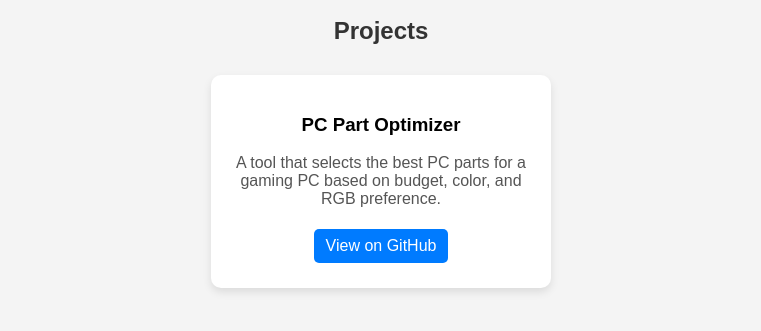
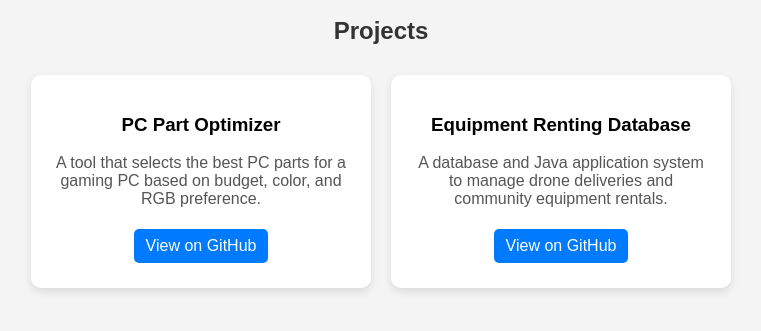
Before and after one commit to megansolly/megansolly.github.io, a plain HTML site: page index.html in a window 1280 px wide. Shown: the part 121-452 px from the top of the page, without its empty margins (259-1020 px from the left). Drawn offline with Linux system fonts and the light colour scheme.

Commit message:
Update index.html

```diff
--- a/index.html
+++ b/index.html
@@ -71,6 +71,14 @@
       <p>A tool that selects the best PC parts for a gaming PC based on budget, color, and RGB preference.</p>
       <a href="https://github.com/megansolly/pc-part-optimizer" target="_blank">View on GitHub</a>
     </div>
+
+    <!-- Equipment Renting Database Project -->
+  <div class="project-card">
+    <h3>Equipment Renting Database</h3>
+    <p>A database and Java application system to manage drone deliveries and community equipment rentals.</p>
+    <a href="https://github.com/megansolly/Equipment-Renting-Database" target="_blank">View on GitHub</a>
+  </div>
+
   </div>
 </body>
 </html>
```
